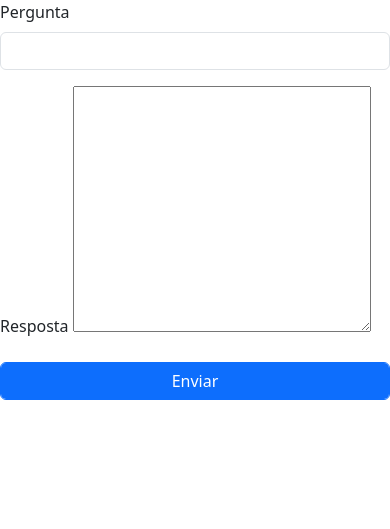
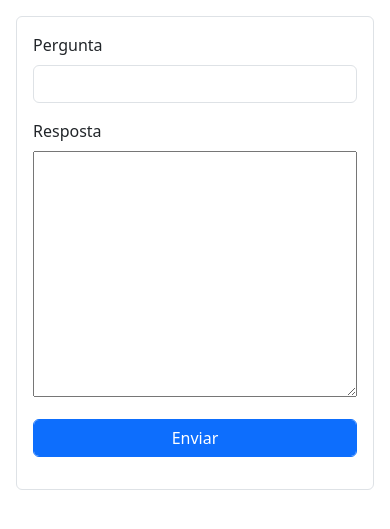
Before and after one commit to lippekstro/adote_me, a PHP site: page /views/admin/faq_add.php in a window 390 px wide. Shown: the part 56-585 px from the top of the page. Run offline with PHP 8.4, Linux system fonts and the light colour scheme.

Commit message:
ajustes de responsividade faqs

```diff
--- a/templates/_cabecalho.php
+++ b/templates/_cabecalho.php
@@ -31,7 +31,7 @@
                             <a class="nav-link" href="/adote_me/views/faqs.php">Faqs</a>
                         </li>
                         <li class="nav-item">
-                            <a class="nav-link" href="/adote_me/views/admin/faqs_listar.php">Listar Faqs</a>
+                            <a class="nav-link" href="/adote_me/views/admin/faqs_listar.php">Listar Faqs(ADMIN)</a>
                         </li>
                     </ul>
                 </div>
--- a/views/admin/faq_add.php
+++ b/views/admin/faq_add.php
@@ -2,8 +2,8 @@
 require_once $_SERVER['DOCUMENT_ROOT'] . '/adote_me/templates/_cabecalho.php';
 ?>
 
-<section>
-    <form action="/adote_me/controllers/faq_add_controller.php" method="POST">
+<section class="m-3 d-flex justify-content-center">
+    <form action="/adote_me/controllers/faq_add_controller.php" method="POST" class="col col-lg-6 col-sm-11 border rounded p-3">
         <div class="mb-3">
             <label for="pergunta" class="form-label">Pergunta</label>
             <input type="text" class="form-control" id="pergunta" name="pergunta">
@@ -11,7 +11,7 @@ require_once $_SERVER['DOCUMENT_ROOT'] . '/adote_me/templates/_cabecalho.php';
 
         <div class="mb-3">
             <label for="resposta" class="form-label">Resposta</label>
-            <textarea name="resposta" id="resposta" cols="30" rows="10"></textarea>
+            <textarea name="resposta" id="resposta" rows="10" class="w-100"></textarea>
         </div>
 
         <div class="mb-3">
--- a/views/admin/faq_editar.php
+++ b/views/admin/faq_editar.php
@@ -11,8 +11,8 @@ try {
 
 ?>
 
-<section>
-    <form action="/adote_me/controllers/faq_edit_controller.php" method="POST">
+<section class="m-3 d-flex justify-content-center">
+    <form action="/adote_me/controllers/faq_edit_controller.php" method="POST" class="col col-lg-6 col-sm-11 border rounded p-3">
 
         <input type="hidden" class="form-control" id="id" name="id" value="<?= $faq->id_faq ?>">
 
@@ -23,7 +23,7 @@ try {
 
         <div class="mb-3">
             <label for="resposta" class="form-label">Resposta</label>
-            <textarea name="resposta" id="resposta" cols="30" rows="10"><?= $faq->faq_resposta ?></textarea>
+            <textarea name="resposta" id="resposta" rows="10" class="w-100"><?= $faq->faq_resposta ?></textarea>
         </div>
 
         <div class="mb-3">
--- a/views/admin/faqs_listar.php
+++ b/views/admin/faqs_listar.php
@@ -9,8 +9,8 @@ try {
 }
 ?>
 
-<section>
-    <table class="table table-striped">
+<section class="m-3 overflow-x-auto">
+    <table class="table table-striped border table-hover">
         <tr>
             <th>id</th>
             <th>Pergunta</th>
```
Also changed, not shown: views/faqs.php (+6 -3 lines).
